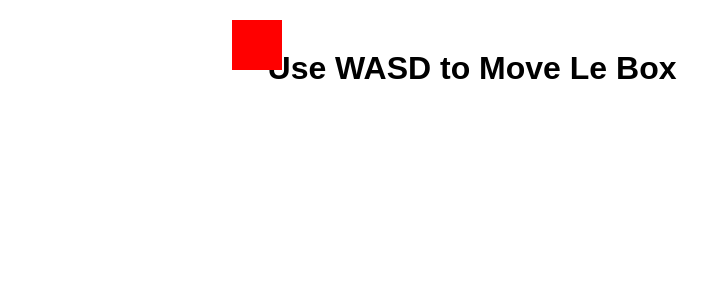
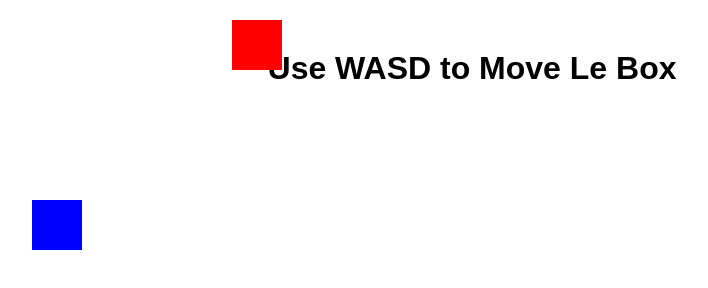
Before and after one commit to lomfley/test, a plain HTML site: page index.html in a window 1280 px wide. Shown: the whole page, without its empty margins (168-876 px from the left). Drawn offline with Linux system fonts and the light colour scheme.

Commit message:
Update style.css

```diff
--- a/style.css
+++ b/style.css
@@ -12,3 +12,12 @@ body {
   top: 200px;
   left: 200px;
 }
+
+#target {
+  width: 50px;
+  height: 50px;
+  background-color: blue;
+  position: absolute;
+  top: 200px;
+  left: 200px;
+}
```
